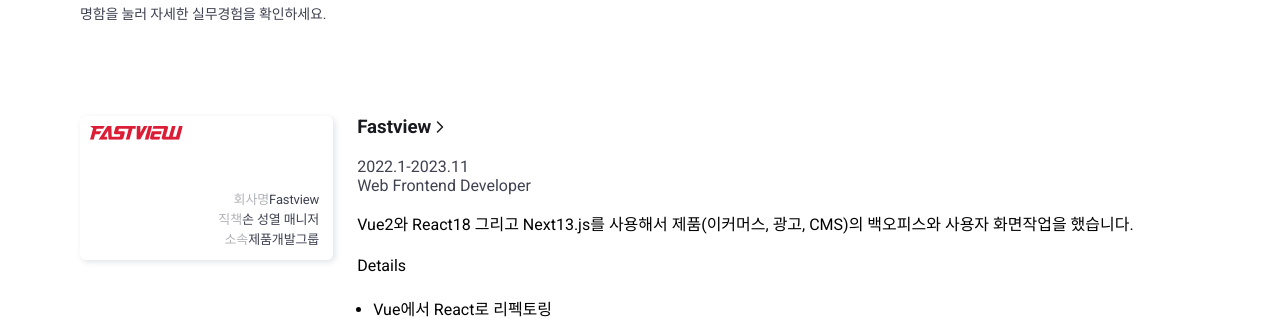
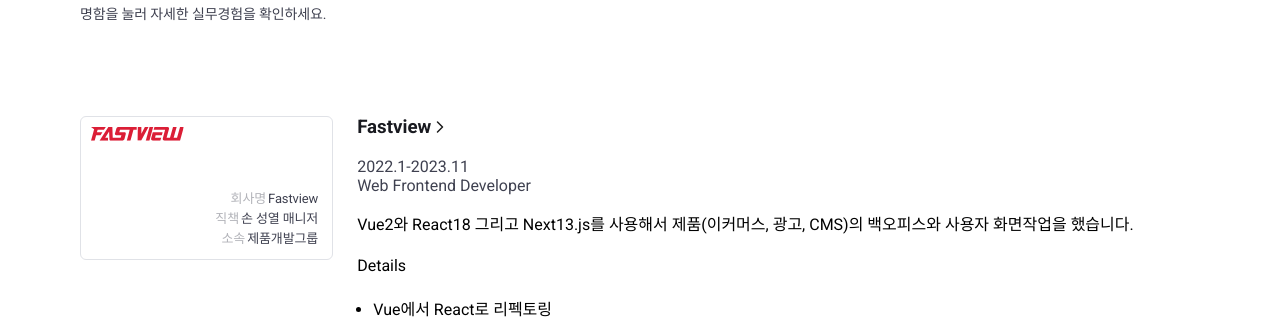
Before and after one commit to sonseong10/self-portfolio, a React (Create React App) app: page / in a window 1280 px wide. Shown: the part 832-1151 px from the top of the page. Built offline with nearby package versions, Linux system fonts and the light colour scheme; no server answers; the database is empty.

Commit message:
project section bark theme card CSS 수정

```diff
--- a/src/assets/styles/components/grobal.ts
+++ b/src/assets/styles/components/grobal.ts
@@ -65,10 +65,6 @@ const GlobalStyle = createGlobalStyle`
       background-color: ${palette.darkTheme.primary};
       border-color: ${palette.darkTheme.secondary};
 
-      &.shadow{
-        box-shadow: 2px 2px 4px #000;
-      }
-
       &:active {
         background-color: ${palette.darkTheme.secondary};
       }
--- a/src/pages/main/components/work/index.tsx
+++ b/src/pages/main/components/work/index.tsx
@@ -20,8 +20,7 @@ const BusinessCard = styled(Link)`
   justify-content: space-between;
   border-radius: 6px;
   text-decoration: none;
-  background-color: ${palette.white};
-  box-shadow: 2px 2px 6px ${palette.gray[500]};
+  border: 1px solid ${palette.gray[500]};
   transition: box-shadow 0.2s ease-in-out;
 
   img {
@@ -36,6 +35,7 @@ const BusinessCard = styled(Link)`
 
       dt {
         color: ${palette.gray[400]};
+        margin-right: 2px;
       }
       dd {
         margin: 0 4px;
@@ -49,7 +49,7 @@ const BusinessCard = styled(Link)`
   }
 
   &:hover {
-    box-shadow: 4px 4px 10px ${palette.gray[500]};
+    opacity: 0.6;
   }
 `;
 
@@ -157,7 +157,7 @@ const History = ({sectionRef}: IHistoryProps) => {
         <SectionBody style={{alignItems: 'center'}}>
           <BusinessList>
             <li>
-              <BusinessCard to={'/history/fastview'} className="shadow">
+              <BusinessCard to={'/history/fastview'} className="card">
                 <div>
                   <img src={CompanyLogo} alt="회사로고" />
                 </div>
```
